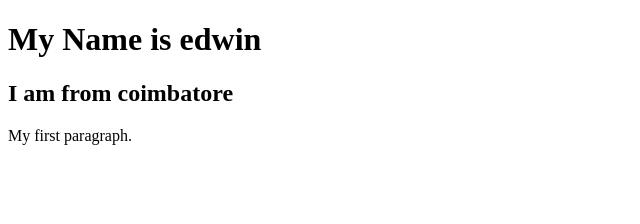
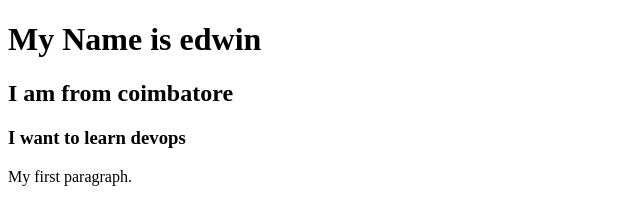
Before and after one commit to edwinrajmichel/samplerepo, a plain HTML site: page index.html in a window 1280 px wide. Shown: the whole page, without its empty margins (0-640 px from the left). Drawn offline with Linux system fonts and the light colour scheme.

Commit message:
feat : added details

```diff
--- a/index.html
+++ b/index.html
@@ -4,6 +4,7 @@
 
 <h1>My Name is edwin </h1>
 <h2>I am from coimbatore</h2>
+<h3>I want to learn devops</h3>
 <p>My first paragraph.</p>
 
 </body>
```
